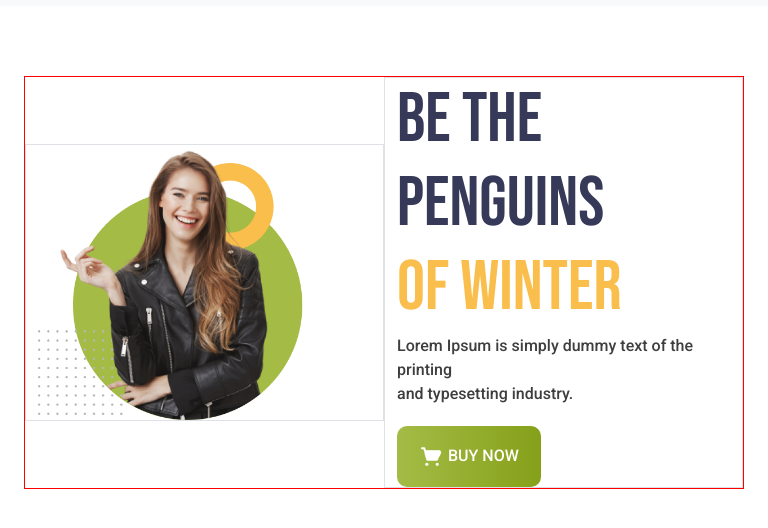
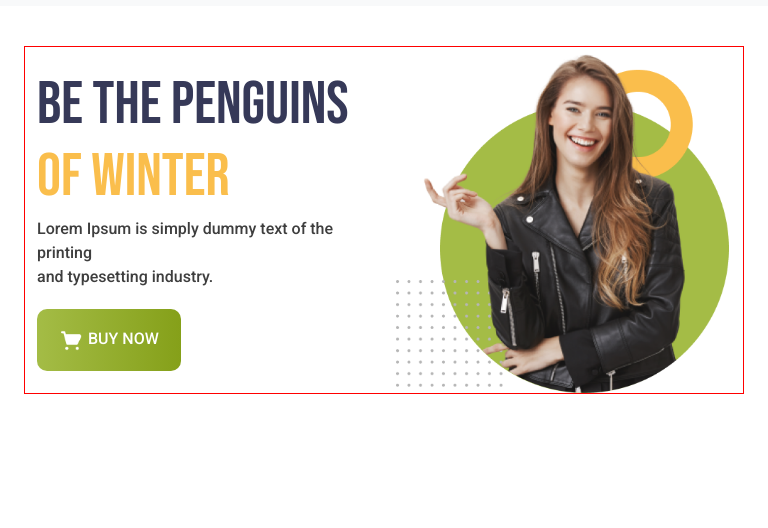
Before and after one commit to hasiburrahmanbiplab/penguin-fashion, a plain HTML site: page index.html in a window 768 px wide. Shown: the part 52-580 px from the top of the page. Drawn offline with nearby package versions, Linux system fonts and the light colour scheme.

Commit message:
banner part responsived

```diff
--- a/css/responsive.css
+++ b/css/responsive.css
@@ -7,10 +7,24 @@
     }
 }
 @media (min-width:576px) and (max-width:767.99px){
-
+    .section-h1 {
+        font-size: 55px;
+    }
+    .gap{
+        margin: 40px 0;
+    }
 }
 @media (min-width:768px) and (max-width:991.99px) {
-
+    .section-h1 {
+        font-size: 60px;
+    }
+    .gap{
+        margin: 40px 0;
+    }
+    .banner-image img {
+        width: 100%;
+        height: 100%;
+    }
 }
 @media (min-width:992px) and (max-width:1199.99px) {
 
--- a/index.html
+++ b/index.html
@@ -44,7 +44,7 @@
     <section id="banner" class="gap">
         <div class="container">
             <div class="row justify-content-center align-items-center row-gap-4">
-                <div class="col-12 col-md border order-2 ">
+                <div class="col-12 col-md order-2 order-md-1">
                     <h1 class="section-h1 bebas fw-nomal primanry-color">Be the Penguins <span class="d-block additional-color">of Winter</span></h1>
                     <p class="fs-6 roboto fw-medium secondary-color lh-base py-1">Lorem Ipsum is simply dummy text of the printing <span class="d-block">and typesetting industry.</span></p>
                     <button class="common-btn">
@@ -52,7 +52,7 @@
                         BUY NOW
                     </button>
                 </div>
-                <div class="col-12 col-md border order-1">
+                <div class="col-12 col-md order-1 order-md-2">
                     <div class="banner-image">
                         <img src="images/model.png" alt="banner-image" class="">
                     </div>
```
